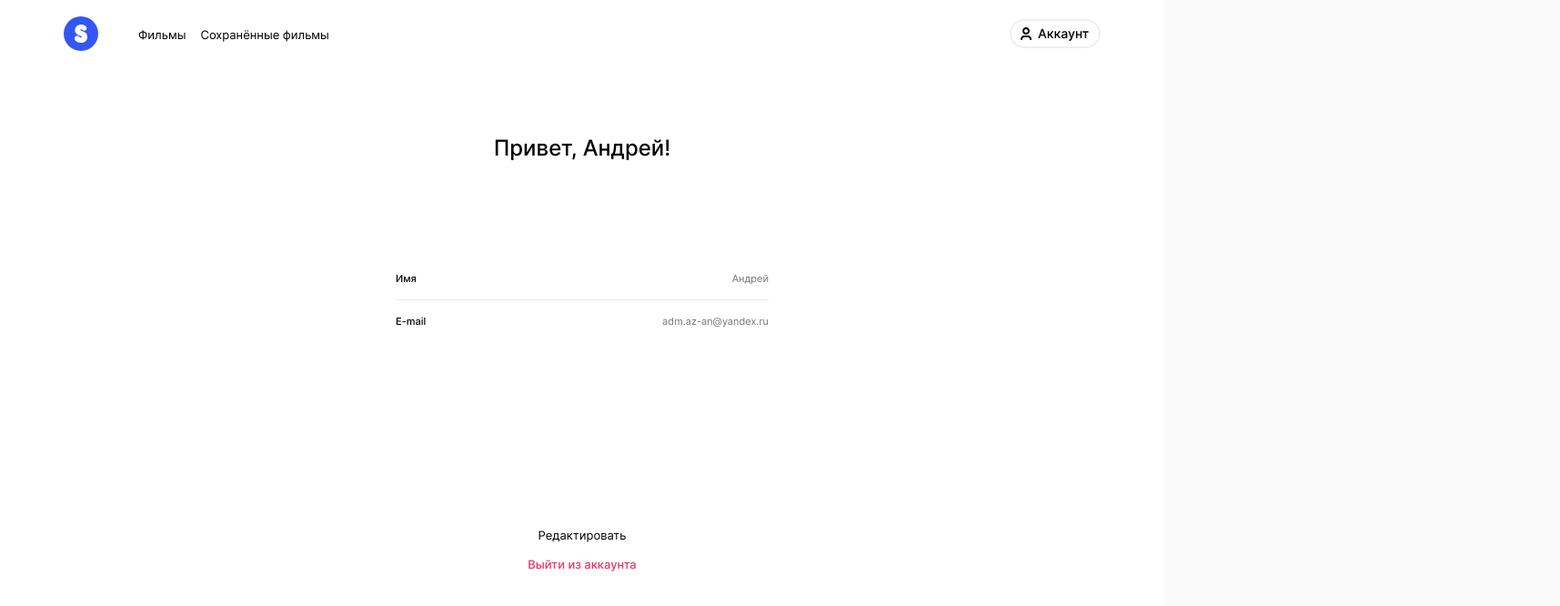
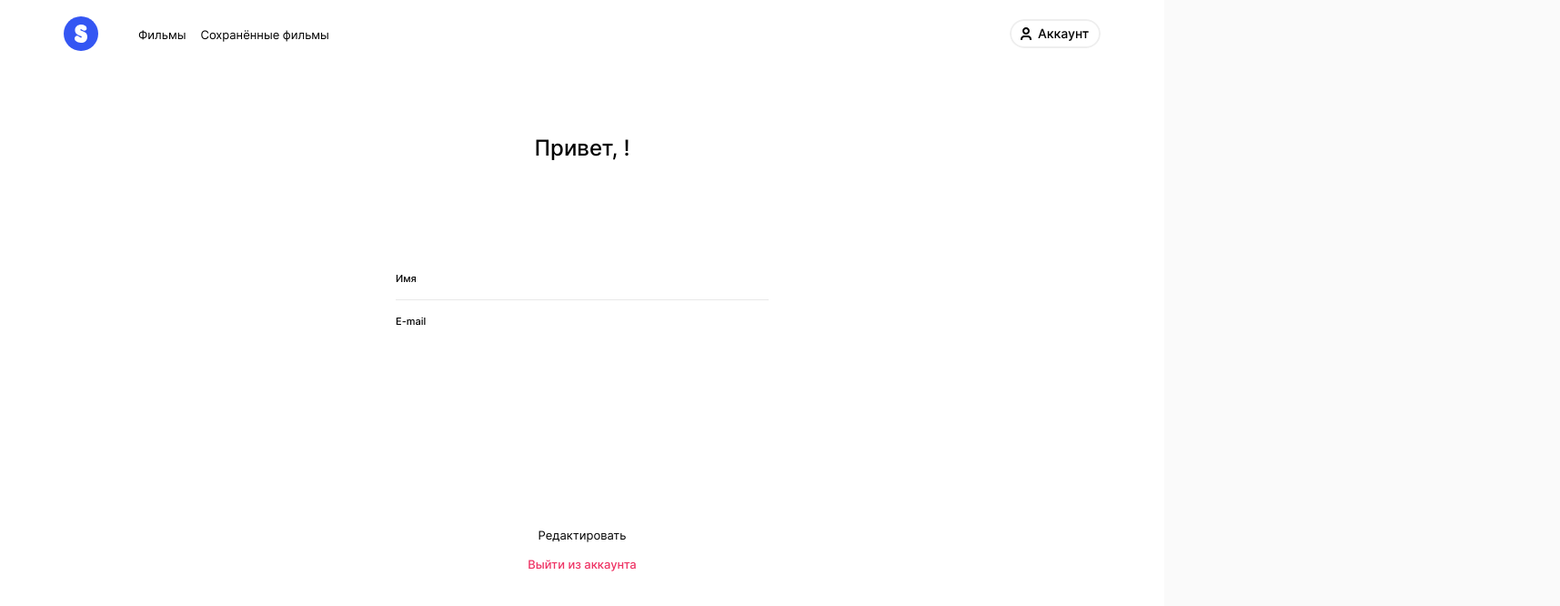
Before and after one commit to timid198/movies-explorer-frontend, a React (Create React App) app: page /profile in a window 1280 px wide. Shown: the top 666 px of the page at 91% size, 1715 px wide, since content can reach past the window. Built offline with nearby package versions, Linux system fonts and the light colour scheme; no server answers.

Commit message:
diplom front functional #1-8a

```diff
--- a/src/components/MoviesCard/MoviesCard.js
+++ b/src/components/MoviesCard/MoviesCard.js
@@ -2,21 +2,31 @@ import React from 'react';
 import './MoviesCard.css';
 
 function MoviesCard({card}) {
-    // console.log(card);
+    console.log(card);
 
-const like = `movies-card__like-place ${card.like && card.save ? 'movies-card__remove' : card.like ? 'movies-card__like' : 'movies-card__unlike'}`;
-console.log()
+    const bringingTheTime = () => {
+        let hours = Math.floor(card.duration/60);
+        let minutes = card.duration - (hours*60);
+        if (hours !== 0) {
+        return `${hours}ч ${minutes}м`;
+        }
+        return `${minutes}м`;
+    }
+
+    const like = `movies-card__like-place ${card.like && card.save ? 'movies-card__remove' : card.like ? 'movies-card__like' : 'movies-card__unlike'}`;
 
     return (
         <div className="movies-card">
             <div className="movies-card__content">
                 <div className="movies-card__about">
                     <h5 className="movies-card__title">{card.nameRU}</h5>
-                    <p className="movies-card__duration">{card.duration}</p>
+                    <p className="movies-card__duration">{bringingTheTime()}</p>
                 </div>
                 <button type="button" className={like} />
             </div>
-            <img src={`https://api.nomoreparties.co${card.image.url}`} alt={card.nameRU} className="movies-card__image" />
+            <a href={card.trailerLink} className="movies-card__link">
+                <img src={`https://api.nomoreparties.co${card.image.url}`} alt={card.nameRU} className="movies-card__image" />
+            </a>
         </div>
     )
 }
--- a/src/components/Profile/Profile.css
+++ b/src/components/Profile/Profile.css
@@ -117,7 +117,12 @@
     text-align: center;
     color: #000000;
     background-color: transparent;
+    opacity: 0.3;
+}
+
+.profile__edit-submit_active {
     cursor: pointer;
+    opacity: 1;
 }
 
 @media screen and (max-width: 320px) {
--- a/src/components/Profile/Profile.js
+++ b/src/components/Profile/Profile.js
@@ -1,21 +1,49 @@
-import React from 'react';
+import React, {useState} from 'react';
 import './Profile.css';
 import RegisterInput from '../RegisterInput/RegisterInput';
+import { useFormAndValidate } from '../../utils/FormWithValidation';
 
 function Profile() {
+
+    const {values, handleChange, errors, isValid} = useFormAndValidate();
+
     return (
         <div className="profile">
-            <h2 className="profile-title">Привет, Андрей!</h2>
+            <h2 className="profile-title">Привет, !</h2>
             <form className="profile__form">
                 <fieldset className="profile__name">
-                    <RegisterInput label="Имя" type="text" name="name" placeholder="Андрей" minLength="2" maxLength="30" />
+                    <RegisterInput
+                     label="Имя"
+                     type="text"
+                     name="name"
+                     placeholder=""
+                     minLength="2"
+                     maxLength="30"
+                     values={values.name}
+                     handleChange={handleChange}
+                     errors={errors.name}
+                      />
                 </fieldset>
                 <fieldset className="profile__email">
-                    <RegisterInput label="E-mail" type="email" name="email" placeholder="adm.az-an@yandex.ru" minLength="" maxLength="" />
+                    <RegisterInput
+                     label="E-mail"
+                     type="email"
+                     name="email"
+                     placeholder=""
+                     minLength=""
+                     maxLength=""
+                     values={values.email}
+                     handleChange={handleChange}
+                     errors={errors.email}
+                      />
                 </fieldset>
                 <fieldset className="profile__edit">
                     <label className="profile__edit-label">
-                    <button type="submit" className="profile__edit-submit">Редактировать</button>
+                    <button
+                     type="submit"
+                     className={`profile__edit-submit ${isValid ? 'profile__edit-submit_active' : ''}`}
+                     disabled={isValid ? false : true}
+                     >Редактировать</button>
                     </label>
                 </fieldset>
             </form>
--- a/src/components/RegisterInput/RegisterInput.css
+++ b/src/components/RegisterInput/RegisterInput.css
@@ -16,6 +16,7 @@
 }
 
 .register-input__input {
+    width: 90%;
     text-align: right;
     margin: 0;
     padding: 0;
@@ -29,3 +30,27 @@
     outline: none;
     background-color: transparent;
 }
+
+.register-input__error {
+    color: #EE3465;
+}
+
+.register-input_error-hidden {
+    position: absolute;
+    visibility: hidden;
+    opacity: 0;
+    padding: 12px 0 0;
+    width: 100%;
+    font-family: 'Inter', 'Arial', 'Helvetica', sans-serif;
+    font-style: normal;
+    font-weight: normal;
+    font-size: 10px;
+    line-height: 12px;
+    color: #EE3465;
+}
+
+.register-input_error-active {
+    display: flex;
+    visibility: visible;
+    opacity: 1;
+}
--- a/src/components/RegisterInput/RegisterInput.js
+++ b/src/components/RegisterInput/RegisterInput.js
@@ -1,11 +1,24 @@
 import React from 'react';
 import './RegisterInput.css';
 
-function RegisterInput({label, type, name, placeholder, minLength, maxLength}) {
+function RegisterInput({label, type, name, placeholder, minLength, maxLength, values, handleChange, errors, message}) {
+
+    console.log(errors, message);
     return(
         <div className="register-input">
             <label className="register-input__label">{label}</label>
-            <input type={type} name={name} className="register-input__input" minLength={minLength} maxLength={maxLength} placeholder={placeholder} autoFocus="blur" required />
+            <input
+             type={type}
+             name={name}
+             className={`register-input__input ${errors ? 'register-input__error' : ''}`}
+             minLength={minLength}
+             maxLength={maxLength}
+             placeholder={placeholder}
+             value={values || ""}
+             onChange={handleChange}
+             required
+              />
+            <span className={`register-input_error-hidden ${errors ? 'register-input_error-active' : ''}`}>{errors}</span>
         </div>
     )
 }
--- a/src/utils/MoviesApi.js
+++ b/src/utils/MoviesApi.js
@@ -3,10 +3,8 @@ import { baseUrl } from "./constants";
 const checkResponse = (response) => response.ok ? response.json() : Promise.reject();
 
 export const getContentFromBeatFilmMovies = () => {
-    console.log();
-    return fetch (`${baseUrl}/`, {
-        method: 'GET',
-        // credentials: 'include',
+    return fetch (`${baseUrl}/movies`, {
+        method: 'POST',
         headers: {
             'Content-Type': 'application/json'},
     })
--- a/src/utils/constants.js
+++ b/src/utils/constants.js
@@ -4,6 +4,7 @@ const HEADER_COLORS = {"main": "#DDDEE3",
                     };
 
 const BASE_URL = 'https://api.nomoreparties.co/beatfilm-movies';
+const API_URL = 'https://api.azannik.nomoredomains.club'
 
 
-export { HEADER_COLORS as headerColors, BASE_URL as baseUrl };
+export { HEADER_COLORS as headerColors, BASE_URL as baseUrl, API_URL as apiUrl };
```
Also changed, not shown: src/utils/MainApi.js (added, +36 -0 lines).
